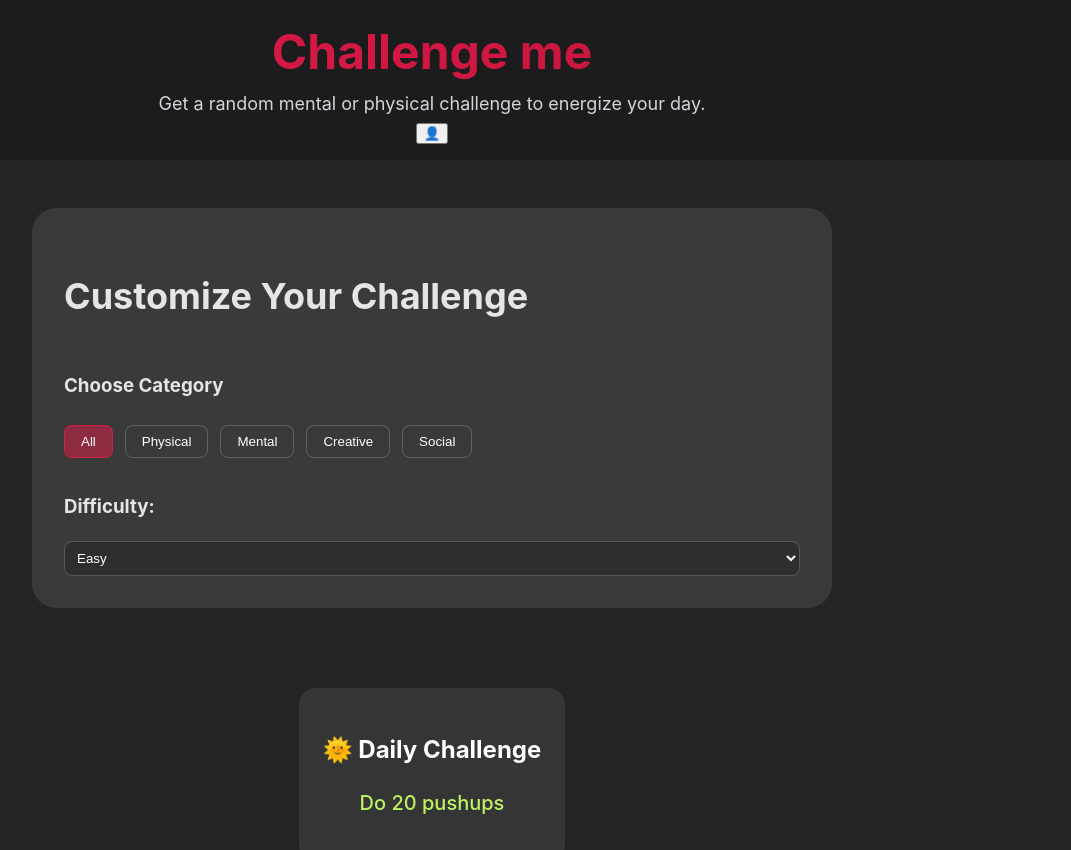
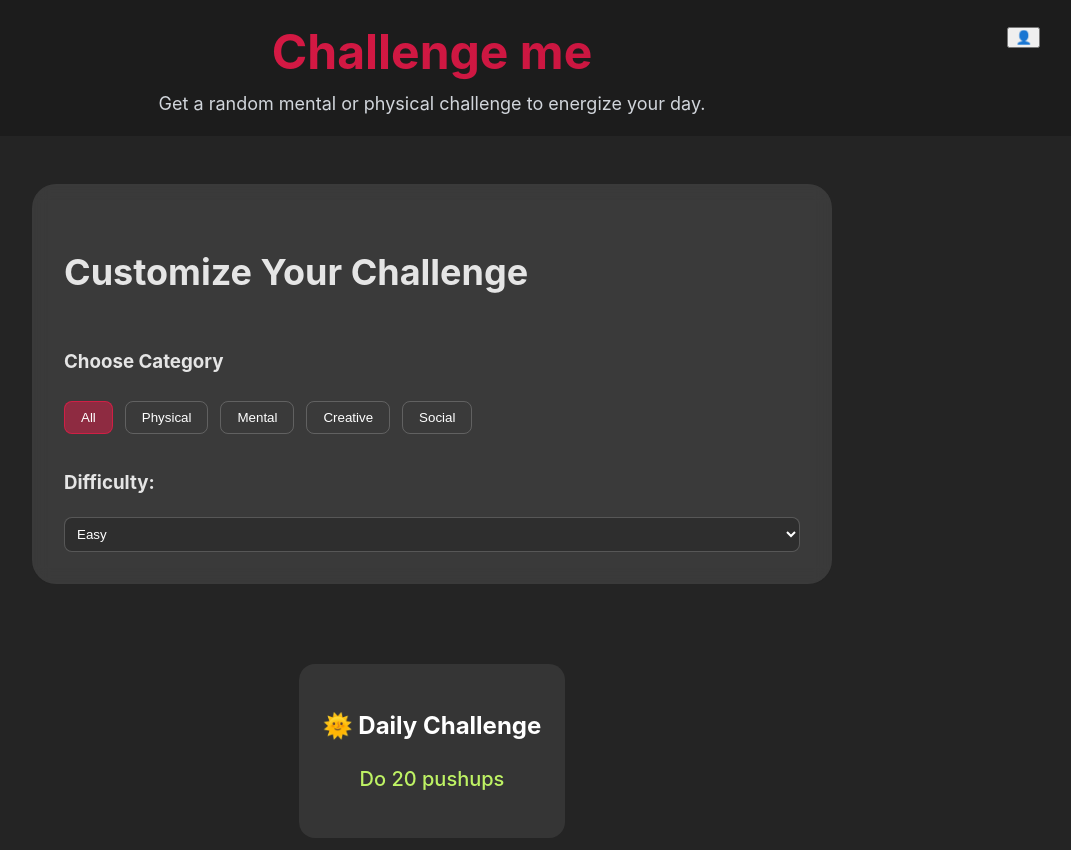
Before and after one commit to robertoandino/challenge-me, a React (Vite) app: page / in a window 1280 px wide. Shown: the top 850 px of the page, without its empty margins (208-1279 px from the left). Built offline with nearby package versions, Linux system fonts and the light colour scheme.

Commit message:
Add styles for profile dropdown menu positioning

```diff
--- a/src/pages/Home.css
+++ b/src/pages/Home.css
@@ -43,6 +43,14 @@
     display: flex;
     flex-direction: column;
     gap: 3rem;
+}
+
+/* Dropdown Menu */
+.profile-menu-container {
+    position: absolute;
+    top: 1.5rem;
+    right: 2rem;
+    z-index: 100;
 }
 
 /* Controls Section */
```
